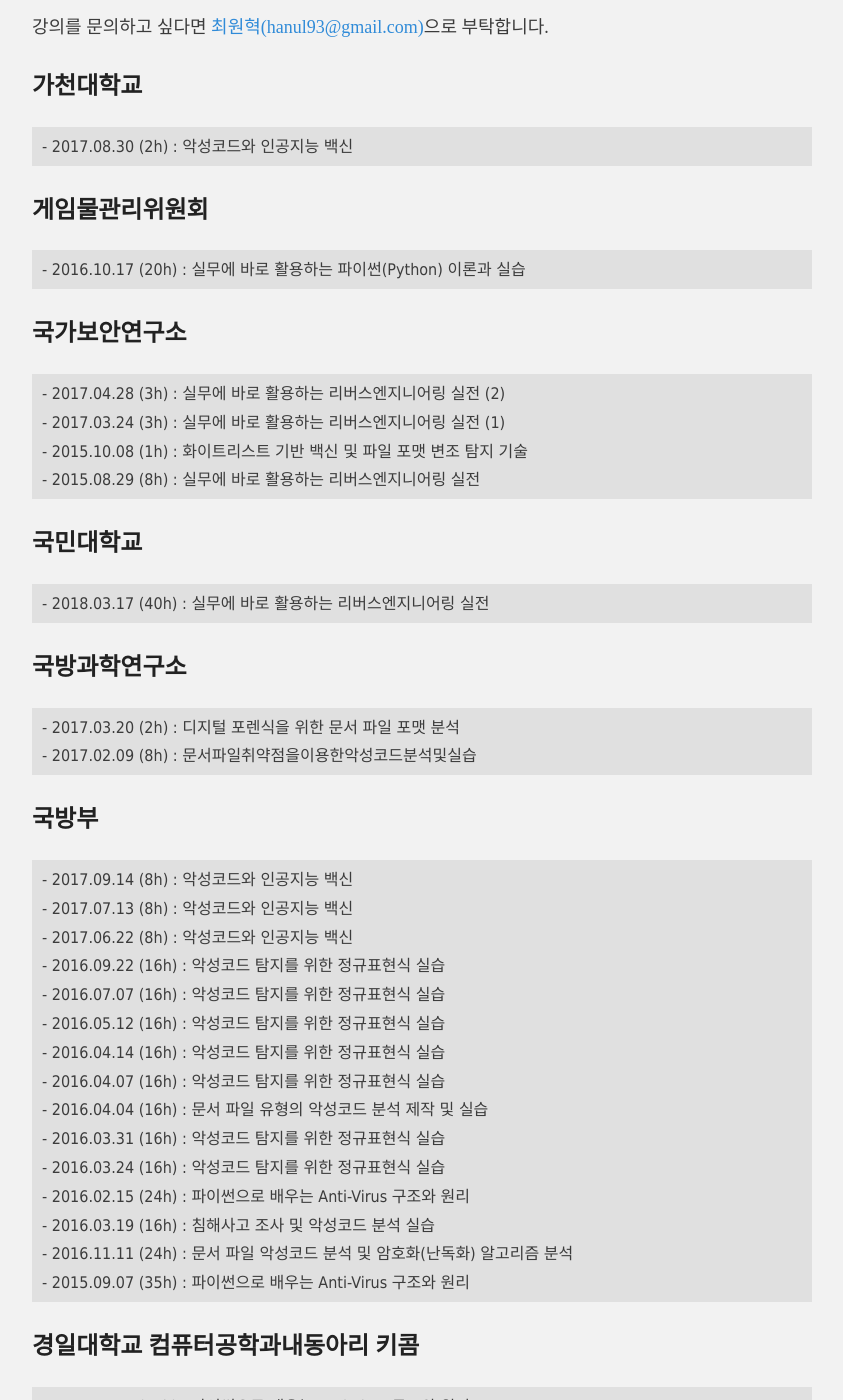
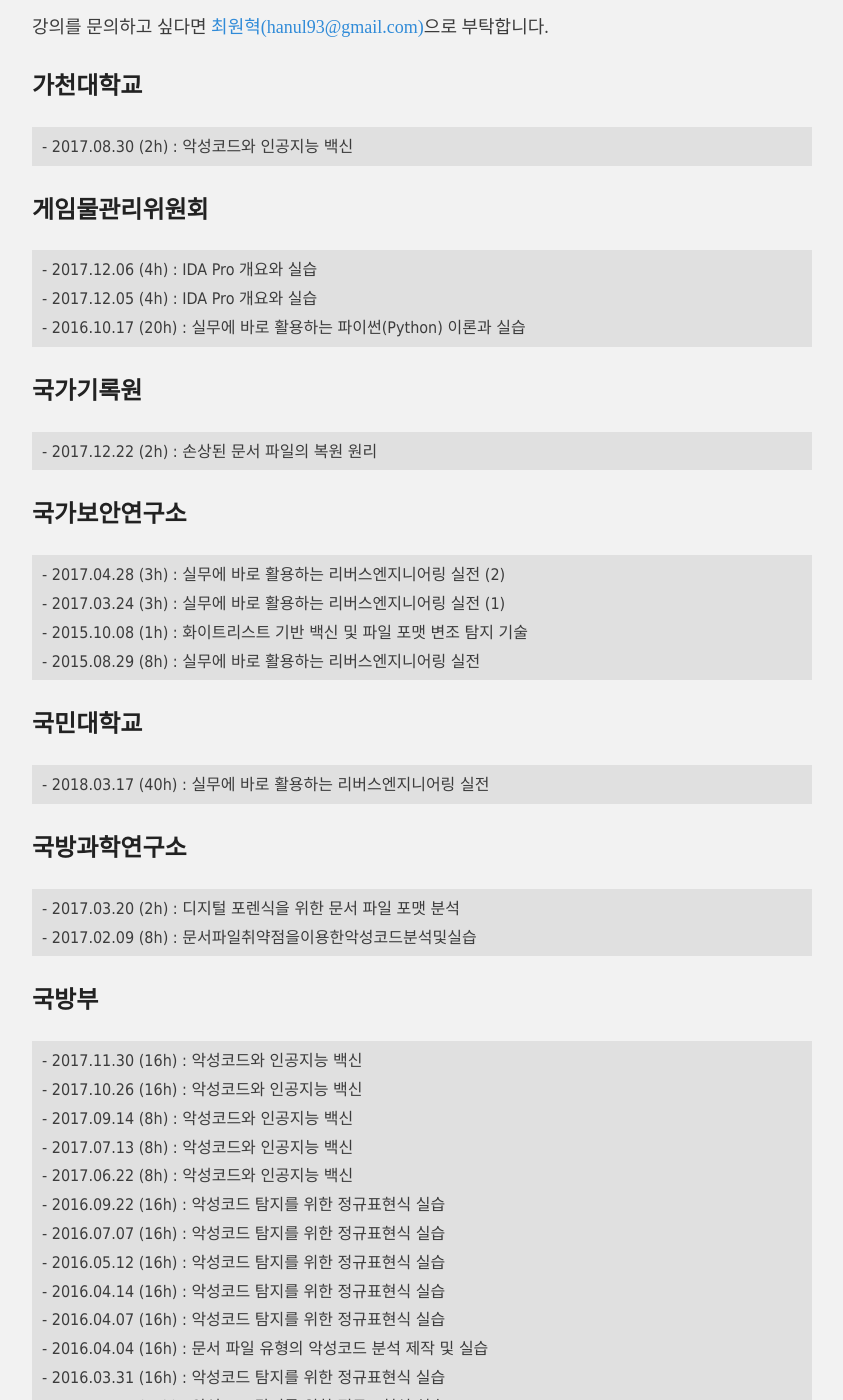
Before and after one commit to hanul93/hanul93.github.com, a Jekyll site: the page built from lecture.md, in a window 1280 px wide and 1400 px high, scrolled down 217 px. Shown: the whole window, without its empty margins (218-1061 px from the left). Built offline with Jekyll 4.4.1, drawn with Linux system fonts in a browser that asks for light colours; nearby versions of some CDN libraries; some of the changed text lies outside the part shown.

Commit message:
강의와 발표 추가

```diff
--- a/lecture.md
+++ b/lecture.md
@@ -16,7 +16,15 @@
 
 ## 게임물관리위원회
 
-<div class="highlighter-rouge"><pre class="highlight"><code class="keibox">- 2016.10.17 (20h) : 실무에 바로 활용하는 파이썬(Python) 이론과 실습
+<div class="highlighter-rouge"><pre class="highlight"><code class="keibox">- 2017.12.06 (4h) : IDA Pro 개요와 실습
+- 2017.12.05 (4h) : IDA Pro 개요와 실습
+- 2016.10.17 (20h) : 실무에 바로 활용하는 파이썬(Python) 이론과 실습
+</code></pre>
+</div>
+
+## 국가기록원
+
+<div class="highlighter-rouge"><pre class="highlight"><code class="keibox">- 2017.12.22 (2h) : 손상된 문서 파일의 복원 원리
 </code></pre>
 </div>
 
@@ -44,7 +52,9 @@
 
 ## 국방부
 
-<div class="highlighter-rouge"><pre class="highlight"><code class="keibox">- 2017.09.14 (8h) : 악성코드와 인공지능 백신
+<div class="highlighter-rouge"><pre class="highlight"><code class="keibox">- 2017.11.30 (16h) : 악성코드와 인공지능 백신
+- 2017.10.26 (16h) : 악성코드와 인공지능 백신
+- 2017.09.14 (8h) : 악성코드와 인공지능 백신
 - 2017.07.13 (8h) : 악성코드와 인공지능 백신
 - 2017.06.22 (8h) : 악성코드와 인공지능 백신
 - 2016.09.22 (16h) : 악성코드 탐지를 위한 정규표현식 실습
@@ -59,6 +69,14 @@
 - 2016.03.19 (16h) : 침해사고 조사 및 악성코드 분석 실습
 - 2016.11.11 (24h) : 문서 파일 악성코드 분석 및 암호화(난독화) 알고리즘 분석
 - 2015.09.07 (35h) : 파이썬으로 배우는 Anti-Virus 구조와 원리
+</code></pre>
+</div>
+
+## 국세청
+
+<div class="highlighter-rouge"><pre class="highlight"><code class="keibox">- 2017.12.26 (8h) : 모바일 포렌식 실습
+- 2017.12.08 (5h) : 모바일 포렌식 실습
+- 2017.11.02 (8h) : 모바일 포렌식 실습
 </code></pre>
 </div>
 
```
Also changed, not shown: about.md (+2 -1 lines).
